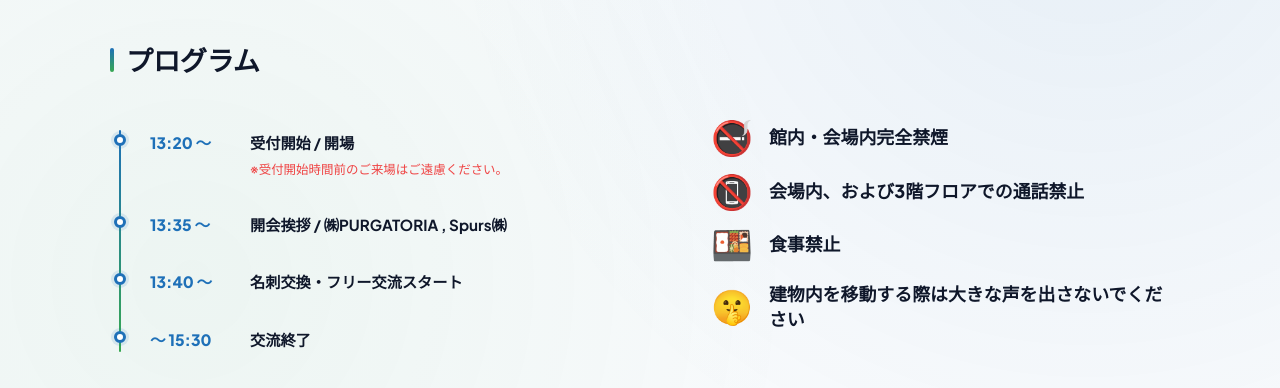
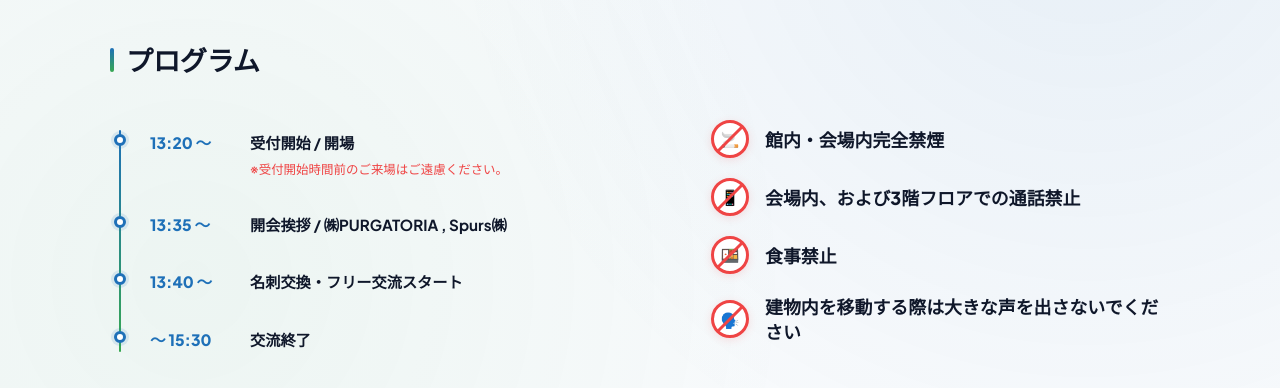
Before and after one commit to spursweb-byte/kouryukai_2026, a Next.js app: page / in a window 1280 px wide. Shown: the part 1040-1428 px from the top of the page. Built offline with nearby package versions, Linux system fonts and the light colour scheme; no server answers; the database is empty.

Commit message:
style: unify all venue notice icons as prohibition red circle-slash sign marks

```diff
--- a/src/app/page.module.css
+++ b/src/app/page.module.css
@@ -530,6 +530,38 @@
   line-height: 1;
 }
 
+/* 赤丸斜線の統一禁止標識アイコン */
+.signIcon {
+  position: relative;
+  display: inline-flex;
+  align-items: center;
+  justify-content: center;
+  width: 38px;
+  height: 38px;
+  border: 3px solid #ef4444;
+  border-radius: 50%;
+  flex-shrink: 0;
+  background: #ffffff;
+  box-shadow: 0 2px 8px rgba(239, 68, 68, 0.15);
+}
+
+.signIcon::after {
+  content: '';
+  position: absolute;
+  top: 50%;
+  left: -2px;
+  right: -2px;
+  height: 3px;
+  background: #ef4444;
+  transform: translateY(-50%) rotate(-45deg);
+  pointer-events: none;
+}
+
+.signEmoji {
+  font-size: 0.95rem;
+  line-height: 1;
+}
+
 .venueNoticeText h5 {
   font-size: 1.12rem;
   font-weight: 800;
--- a/src/components/MainView.tsx
+++ b/src/components/MainView.tsx
@@ -209,31 +209,39 @@ export default function MainView({ initialConfirmedCount }: MainViewProps) {
                   </div>
                 </div>
 
-                {/* 右側 会場内注意事項（枠なし・大きめテキスト） */}
+                {/* 右側 会場内注意事項（枠なし・統一禁止標識アイコン） */}
                 <div className={styles.venueNoticeContainer}>
                   <div className={styles.venueNoticeItem}>
-                    <span className={styles.venueNoticeIcon}>🚭</span>
+                    <div className={styles.signIcon}>
+                      <span className={styles.signEmoji}>🚬</span>
+                    </div>
                     <div className={styles.venueNoticeText}>
                       <h5>館内・会場内完全禁煙</h5>
                     </div>
                   </div>
 
                   <div className={styles.venueNoticeItem}>
-                    <span className={styles.venueNoticeIcon}>📵</span>
+                    <div className={styles.signIcon}>
+                      <span className={styles.signEmoji}>📱</span>
+                    </div>
                     <div className={styles.venueNoticeText}>
                       <h5>会場内、および3階フロアでの通話禁止</h5>
                     </div>
                   </div>
 
                   <div className={styles.venueNoticeItem}>
-                    <span className={styles.venueNoticeIcon}>🍱</span>
+                    <div className={styles.signIcon}>
+                      <span className={styles.signEmoji}>🍱</span>
+                    </div>
                     <div className={styles.venueNoticeText}>
                       <h5>食事禁止</h5>
                     </div>
                   </div>
 
                   <div className={styles.venueNoticeItem}>
-                    <span className={styles.venueNoticeIcon}>🤫</span>
+                    <div className={styles.signIcon}>
+                      <span className={styles.signEmoji}>🗣️</span>
+                    </div>
                     <div className={styles.venueNoticeText}>
                       <h5>建物内を移動する際は大きな声を出さないでください</h5>
                     </div>
```
